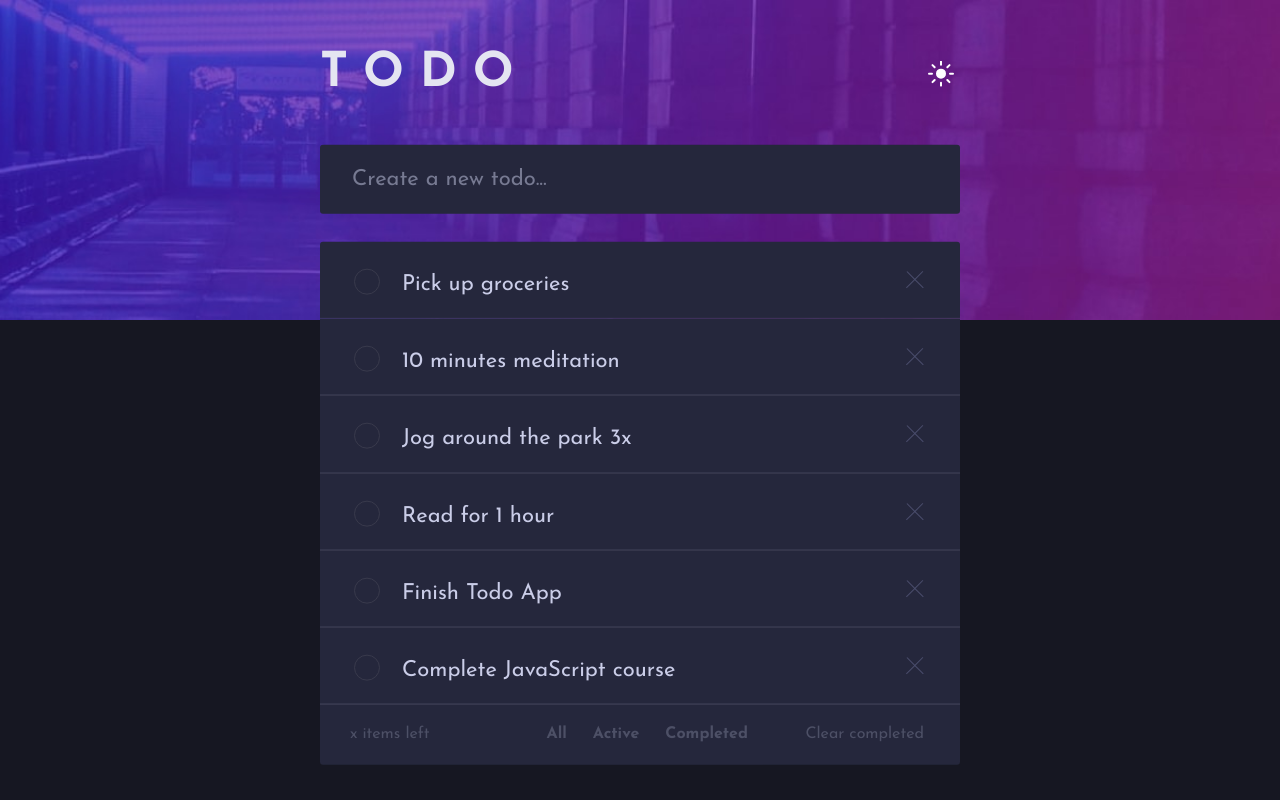
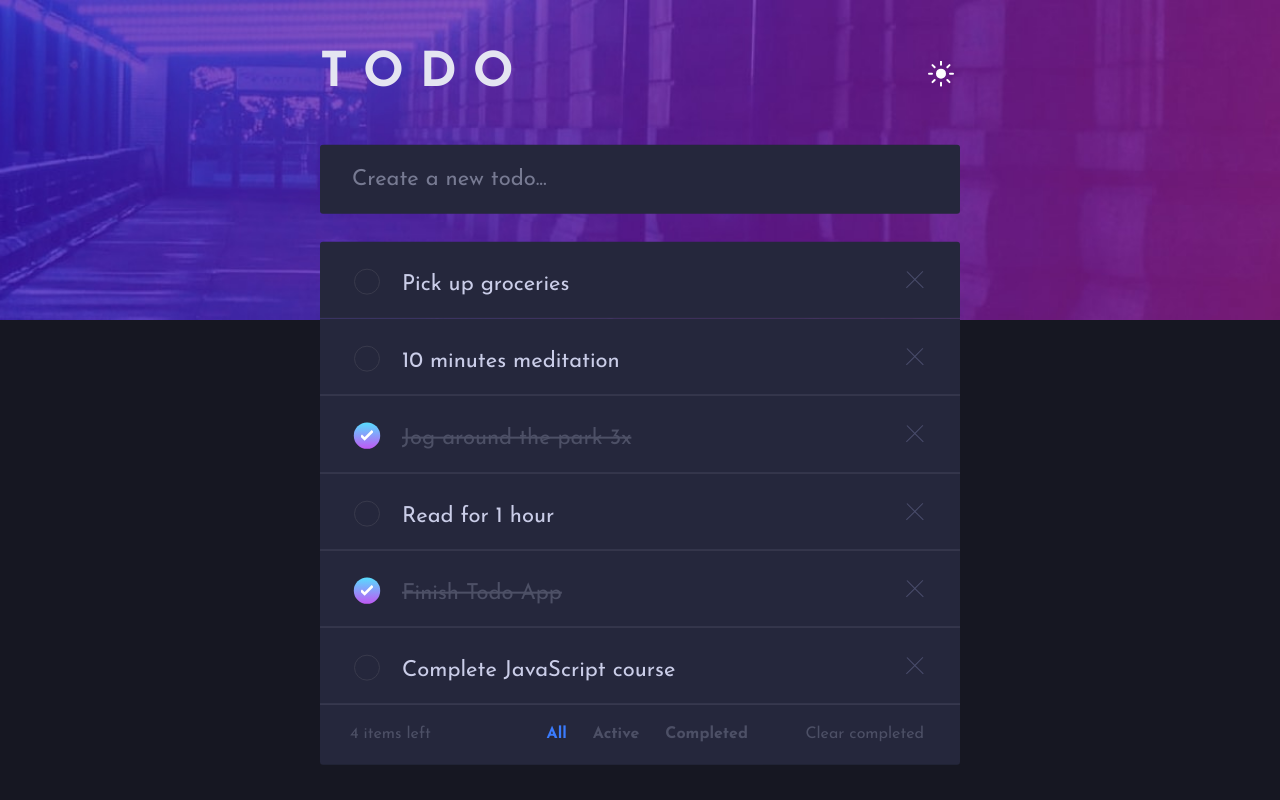
Before and after one commit to nastaj/react-todo, a React (Vite) app: page / in a window 1280 px wide. Built offline with nearby package versions, Linux system fonts and the light colour scheme.

Commit message:
main functionality

```diff
--- a/src/App.jsx
+++ b/src/App.jsx
@@ -1,7 +1,7 @@
 import "./assets/scss/App.scss";
 import ToDo from "./components/ToDo";
 
-const todos = [
+const initialTodos = [
   {
     id: crypto.randomUUID(),
     description: "Pick up groceries",
@@ -39,7 +39,7 @@ function App() {
     <>
       <div className="background-top"></div>
       <div className="background-bottom"></div>
-      <ToDo todos={todos} />
+      <ToDo initialTodos={initialTodos} />
     </>
   );
 }
--- a/src/assets/scss/Filters.scss
+++ b/src/assets/scss/Filters.scss
@@ -13,3 +13,7 @@
     cursor: pointer;
   }
 }
+
+.active {
+  color: variables.$color-primary-blue !important;
+}
--- a/src/assets/scss/Item.scss
+++ b/src/assets/scss/Item.scss
@@ -75,3 +75,8 @@
     cursor: pointer;
   }
 }
+
+.completed {
+  text-decoration: line-through;
+  color: variables.$color-theme-dark-blue--2 !important;
+}
--- a/src/components/Filters.jsx
+++ b/src/components/Filters.jsx
@@ -1,11 +1,26 @@
 import "../assets/scss/Filters.scss";
 
-export default function Filters() {
+export default function Filters({ view, onView }) {
   return (
     <div className="filters">
-      <button>All</button>
-      <button>Active</button>
-      <button>Completed</button>
+      <button
+        className={view === "all" ? "active" : ""}
+        onClick={() => onView("all")}
+      >
+        All
+      </button>
+      <button
+        className={view === "active" ? "active" : ""}
+        onClick={() => onView("active")}
+      >
+        Active
+      </button>
+      <button
+        className={view === "completed" ? "active" : ""}
+        onClick={() => onView("completed")}
+      >
+        Completed
+      </button>
     </div>
   );
 }
--- a/src/components/Form.jsx
+++ b/src/components/Form.jsx
@@ -1,9 +1,33 @@
+import { useState } from "react";
 import "../assets/scss/Form.scss";
 
-export default function Form() {
+export default function Form({ onAddTodo }) {
+  const [description, setDescription] = useState("");
+
+  function handleSubmit(e) {
+    e.preventDefault();
+
+    if (!description) return;
+
+    const newItem = {
+      id: crypto.randomUUID(),
+      description,
+      completed: false,
+    };
+
+    onAddTodo(newItem);
+    setDescription("");
+  }
+
   return (
-    <form className="form">
-      <input type="text" id="desc" placeholder="Create a new todo..." />
+    <form className="form" onSubmit={handleSubmit}>
+      <input
+        type="text"
+        id="desc"
+        value={description}
+        onChange={(e) => setDescription(e.target.value)}
+        placeholder="Create a new todo..."
+      />
     </form>
   );
 }
--- a/src/components/Item.jsx
+++ b/src/components/Item.jsx
@@ -1,13 +1,27 @@
 import "../assets/scss/Item.scss";
 
-export default function Item({ item }) {
+export default function Item({ item, onDeleteTodo, onCompleteTodo }) {
+  function handleDelete(id) {
+    onDeleteTodo(id);
+  }
+
+  function handleComplete(id) {
+    onCompleteTodo(id);
+  }
+
   return (
     <li className="item">
       <div>
-        <input type="checkbox" />
-        <span>{item.description}</span>
+        <input
+          type="checkbox"
+          onChange={() => handleComplete(item.id)}
+          checked={item.completed}
+        />
+        <span className={item.completed ? "completed" : ""}>
+          {item.description}
+        </span>
       </div>
-      <button>
+      <button onClick={() => handleDelete(item.id)}>
         <img src="src\assets\images\icon-cross.svg" alt="Clear task button" />
       </button>
     </li>
--- a/src/components/Summary.jsx
+++ b/src/components/Summary.jsx
@@ -1,12 +1,16 @@
 import Filters from "./Filters";
 import "../assets/scss/Summary.scss";
 
-export default function Summary() {
+export default function Summary({ todos, onClearComplete, view, onView }) {
+  const itemsLeft = todos.filter((todo) => !todo.completed).length;
+
   return (
     <footer className="summary">
-      <span>x items left</span>
-      <Filters />
-      <button>Clear completed</button>
+      {itemsLeft === 0 && <span>All tasks complete!</span>}
+      {itemsLeft === 1 && <span>{itemsLeft} item left</span>}
+      {itemsLeft > 1 && <span>{itemsLeft} items left</span>}
+      <Filters view={view} onView={onView} />
+      <button onClick={onClearComplete}>Clear completed</button>
     </footer>
   );
 }
--- a/src/components/TaskList.jsx
+++ b/src/components/TaskList.jsx
@@ -1,12 +1,45 @@
 import Item from "./Item";
 import "../assets/scss/TaskList.scss";
 
-export default function TaskList({ todos }) {
+export default function TaskList({
+  todos,
+  activeTodos,
+  completedTodos,
+  view,
+  onDeleteTodo,
+  onCompleteTodo,
+}) {
   return (
     <ul className="task-list">
-      {todos.map((item) => (
-        <Item item={item} key={item.id} />
-      ))}
+      {view === "all" &&
+        todos.map((item) => (
+          <Item
+            item={item}
+            key={item.id}
+            onDeleteTodo={onDeleteTodo}
+            onCompleteTodo={onCompleteTodo}
+          />
+        ))}
+
+      {view === "active" &&
+        activeTodos.map((item) => (
+          <Item
+            item={item}
+            key={item.id}
+            onDeleteTodo={onDeleteTodo}
+            onCompleteTodo={onCompleteTodo}
+          />
+        ))}
+
+      {view === "completed" &&
+        completedTodos.map((item) => (
+          <Item
+            item={item}
+            key={item.id}
+            onDeleteTodo={onDeleteTodo}
+            onCompleteTodo={onCompleteTodo}
+          />
+        ))}
     </ul>
   );
 }
--- a/src/components/ToDo.jsx
+++ b/src/components/ToDo.jsx
@@ -4,14 +4,52 @@ import TaskList from "./TaskList";
 import Summary from "./Summary";
 
 import "../assets/scss/ToDo.scss";
+import { useState } from "react";
 
-export default function ToDo({ todos }) {
+export default function ToDo({ initialTodos }) {
+  const [todos, setTodos] = useState([...initialTodos]);
+  const [view, setView] = useState("all");
+  const activeTodos = todos.filter((todo) => !todo.completed);
+  const completedTodos = todos.filter((todo) => todo.completed);
+
+  function handleAddTodo(newItem) {
+    setTodos((todos) => [...todos, newItem]);
+  }
+
+  function handleDeleteTodo(id) {
+    setTodos((todos) => todos.filter((todo) => todo.id !== id));
+  }
+
+  function handleCompleteTodo(id) {
+    setTodos((todos) =>
+      todos.map((todo) =>
+        todo.id === id ? { ...todo, completed: !todo.completed } : todo
+      )
+    );
+  }
+
+  function handleClearComplete() {
+    setTodos((todos) => todos.filter((todo) => !todo.completed));
+  }
+
   return (
     <main className="todo">
       <Header />
-      <Form />
-      <TaskList todos={todos} />
-      <Summary />
+      <Form onAddTodo={handleAddTodo} />
+      <TaskList
+        todos={todos}
+        activeTodos={activeTodos}
+        completedTodos={completedTodos}
+        view={view}
+        onDeleteTodo={handleDeleteTodo}
+        onCompleteTodo={handleCompleteTodo}
+      />
+      <Summary
+        todos={todos}
+        onClearComplete={handleClearComplete}
+        view={view}
+        onView={setView}
+      />
     </main>
   );
 }
```
